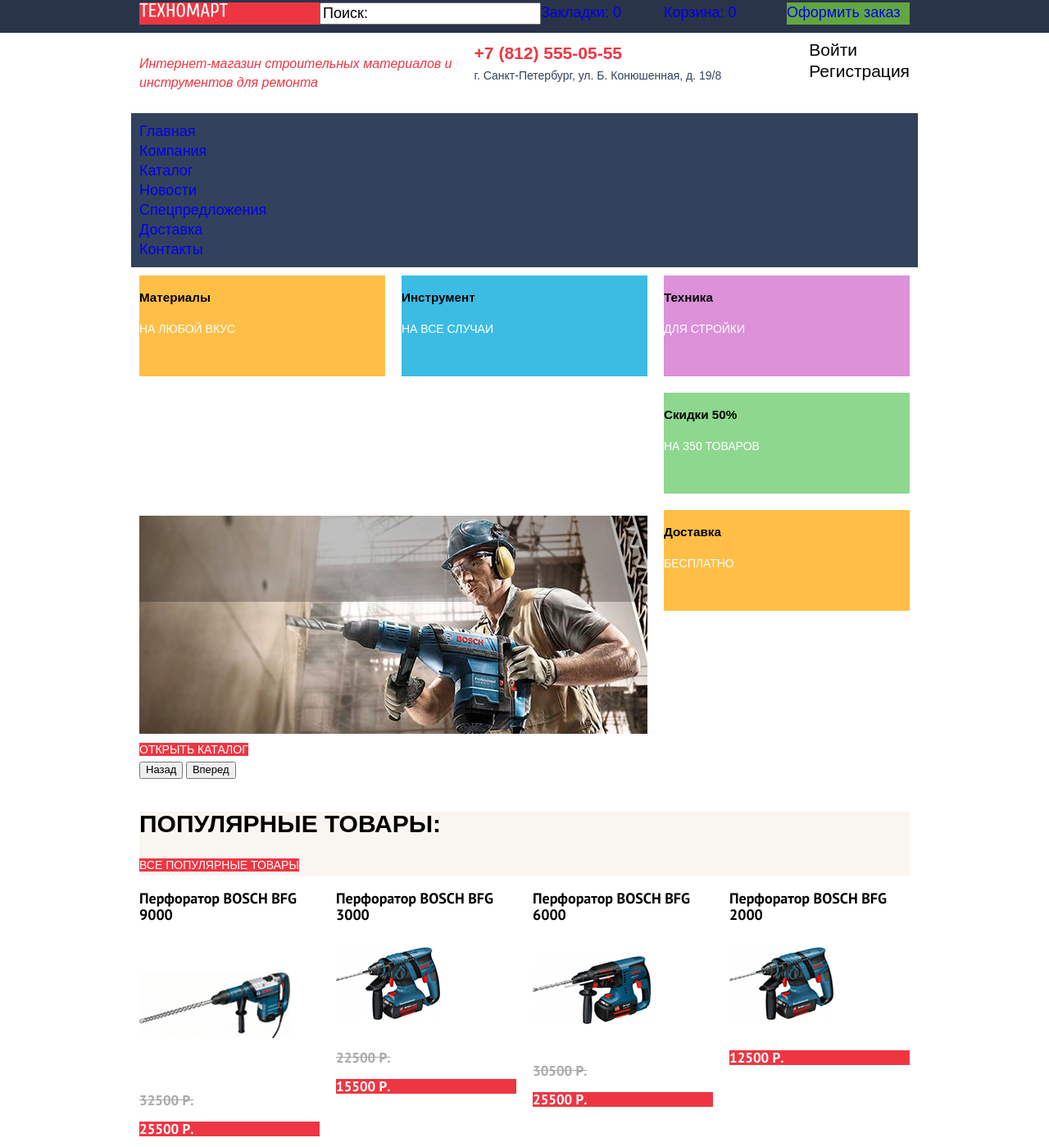
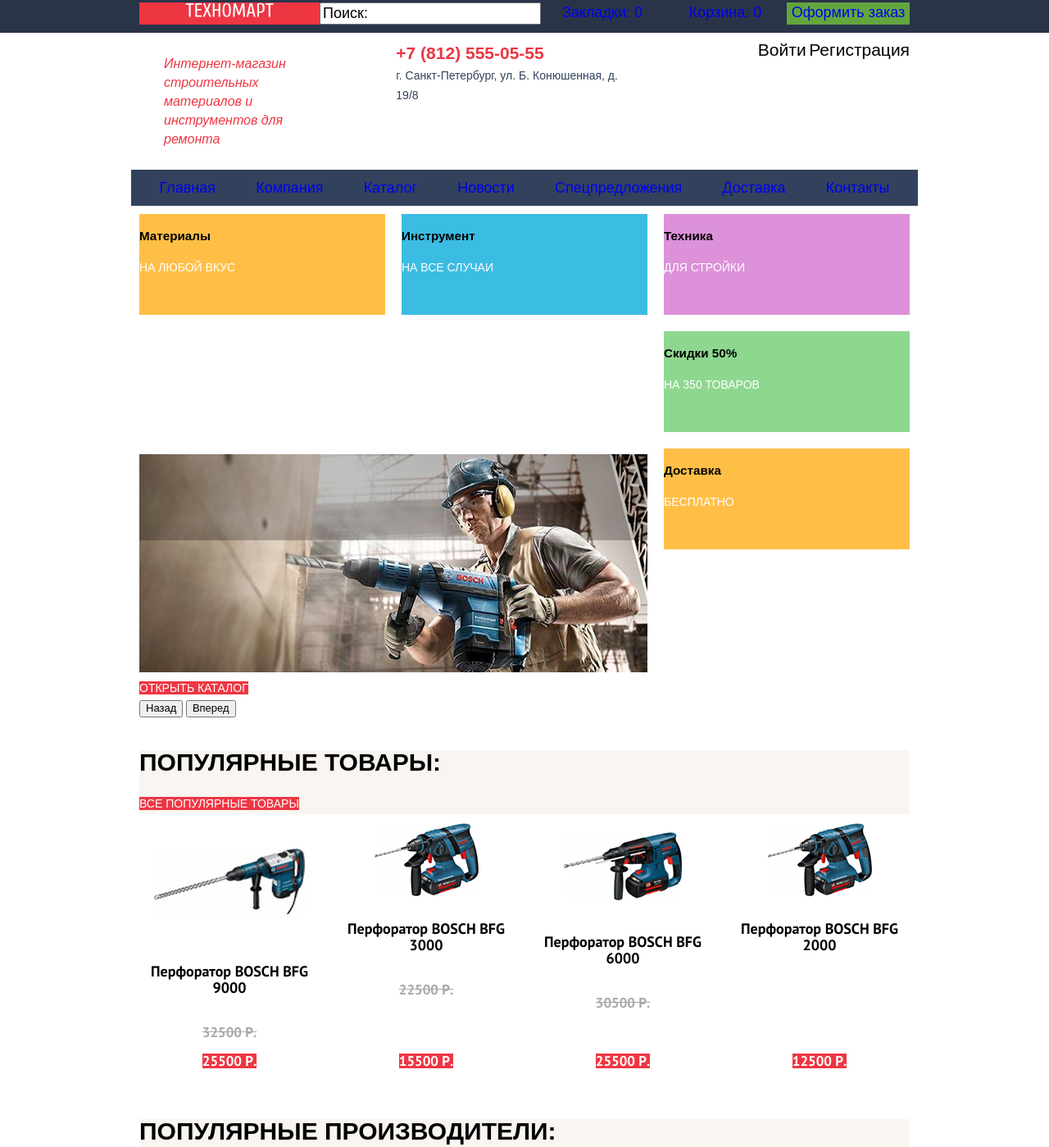
Before and after one commit to maxyma-sanx/1587651-technomart-29, a plain HTML site: page index.html in a window 1280 px wide. Shown: the part 7-1406 px from the top of the page at 82% size. Drawn offline with Linux system fonts and the light colour scheme; a web font is replaced by a local one.

Commit message:
Домашнее задание по флексам, страница каталога

```diff
--- a/css/style.css
+++ b/css/style.css
@@ -102,7 +102,15 @@ img {
 }
 
 .main-header-logo {
+  display: block;
+  text-align: center;
   background-color: var(--basic-red);
+}
+
+.wishlist,
+.cart,
+.checkout {
+  text-align: center;
 }
 
 .checkout {
@@ -111,15 +119,21 @@ img {
 
 .main-header-info {
   display: grid;
-  grid-template-columns: 1fr 1fr min-content;
+  grid-template-columns: 1fr 1fr 1fr;
   background: rgba(0, 0, 0, 0.0001);
 }
 
 .main-header-promo {
+  margin-left: 30px;
+  margin-right: 73px;
   font-size: 16px;
   font-style: italic;
   line-height: 23px;
   color: var(--basic-red);
+}
+
+.header-contacts-container {
+  margin-right: 30px;
 }
 
 .main-header-number {
@@ -133,6 +147,11 @@ img {
   font-size: 14px;
   font-style: normal;
   color: var(--basic-mediumblue);
+}
+
+.reg-buttons-container {
+  text-align: right;
+  margin-left: 19px;
 }
 
 .login-link-button,
@@ -158,6 +177,9 @@ img {
 }
 
 .site-nav {
+  display: flex;
+  flex-wrap: wrap;
+  justify-content: space-around;
   margin: 0;
   padding: 0;
   list-style: none;
@@ -275,16 +297,36 @@ img {
 }
 
 .popular-list {
-  display: grid;
-  grid-template-columns: 1fr 1fr 1fr 1fr;
-  grid-template-rows: 318px;
-  gap: 20px;
+  display: flex;
+  justify-content: center;
   margin: 0;
   padding: 0;
   list-style: none;
 }
 
+.popular-item {
+  display: flex;
+  flex-direction: column;
+  align-items: center;
+  margin-right: 20px;
+}
+
+.popular-item:nth-child(4n) {
+  margin-right: 0;
+}
+
+.popular-item-link {
+  display: flex;
+  flex-direction: column;
+  align-items: center;
+}
+
+.popular-item-link img {
+  order: -1;
+}
+
 .popular-item-title {
+  text-align: center;
   font-family: "PT Sans", Arial, sans-serif;
   font-weight: bold;
   font-size: 18px;
@@ -303,6 +345,7 @@ img {
 }
 
 .popular-item-action-price {
+  margin-top: auto;
   font-family: "PT Sans", Arial, sans-serif;
   font-weight: bold;
   font-size: 17px;
@@ -609,12 +652,18 @@ img {
 }
 
 .main-footer-logo {
+  display: block;
+  text-align: center;
   background-color: var(--basic-red);
 }
 
 .footer-nav {
+  display: flex;
+  flex-wrap: wrap;
+  justify-content: space-between;
   margin: 0;
   padding: 0;
+  margin-left: 173px;
   list-style: none;
 }
 
@@ -624,6 +673,16 @@ img {
   font-size: 18px;
   line-height: 24px;
   color: var(--basic-background);
+}
+
+.footer-contacts-container {
+  margin-right: 92px;
+}
+
+.footer-special {
+  display: flex;
+  flex-wrap: wrap;
+  justify-content: space-between;
 }
 
 .main-footer-adress {
@@ -656,9 +715,17 @@ img {
 }
 
 .footer-social {
+  display: flex;
+  justify-content: center;
+  align-items: center;
   margin: 0;
   padding: 0;
   list-style: none;
 }
 
+.copyright-text-container {
+  display: flex;
+  justify-content: space-between;
+}
+
 /* Footer end*/
--- a/index.html
+++ b/index.html
@@ -105,7 +105,8 @@
         <li class="popular-item">
           <a href="#" class="popular-item-link">
             <h3 class="popular-item-title">Перфоратор BOSCH BFG 9000</h3>
-            <img src="img/content/bosch-bfg-9000.jpg" width="184" height="164" alt="Перфоратор BOSCH BFG 9000">
+            <img src="img/content/bosch-bfg-9000.jpg" class="img-center" width="184" height="164"
+              alt="Перфоратор BOSCH BFG 9000">
           </a>
           <p class="popular-item-price">32500 Р.</p>
           <p class="popular-item-action-price">25500 Р.</p>
```
